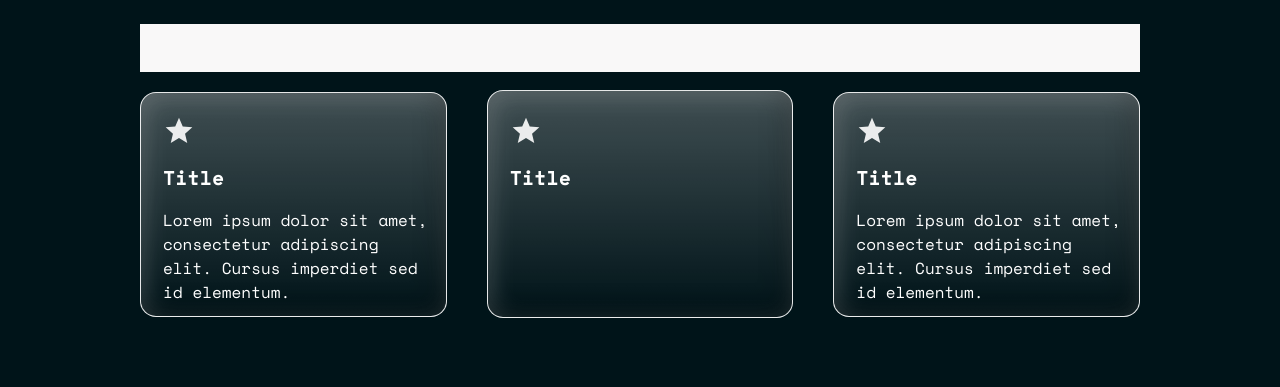
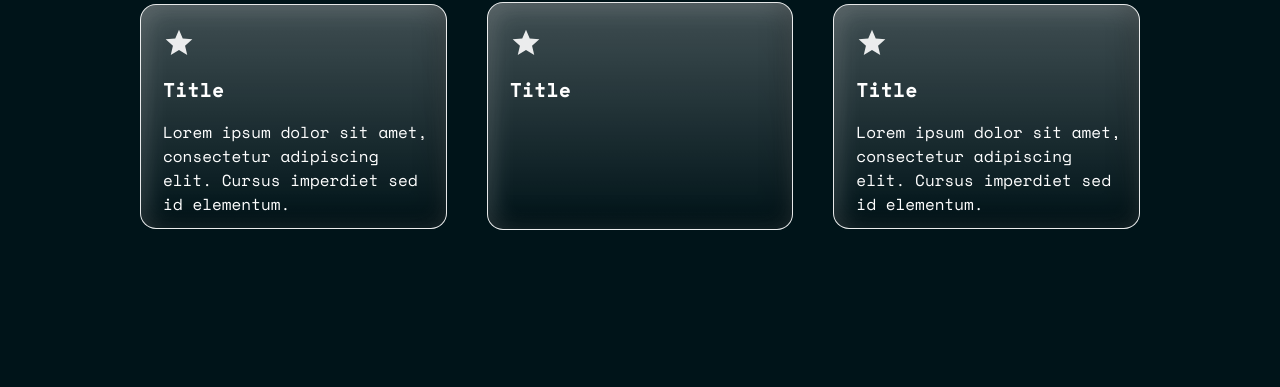
Before and after one commit to stormothecyborg/CODECLUBWEBSITE, a website built with Parcel: page index.html in a window 1280 px wide. Shown: the part 713-1100 px from the top of the page. Built offline with nearby package versions, Linux system fonts and the light colour scheme; a web font is replaced by a local one.

Commit message:
project box removed

```diff
--- a/index.html
+++ b/index.html
@@ -124,7 +124,7 @@
           <div class="project-header">
             <h1 class="title1">PROJECTS</h1>
             <div class="container-latest-completed-pr">
-              <div class="completed-project-wrapper"></div>
+              <!-- <div class="completed-project-wrapper"></div> -->
               <div class="row">
                 <div class="item">
                   <div class="completed-project-content">
```
